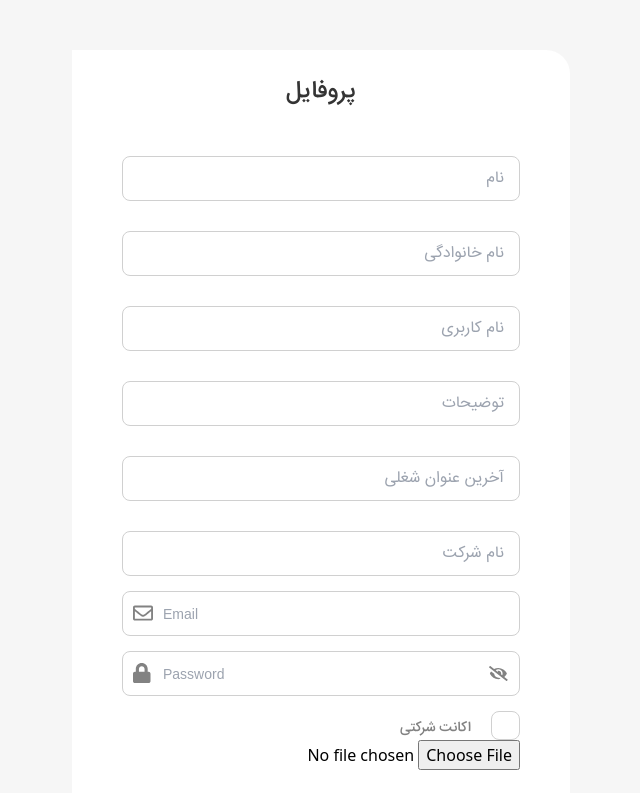
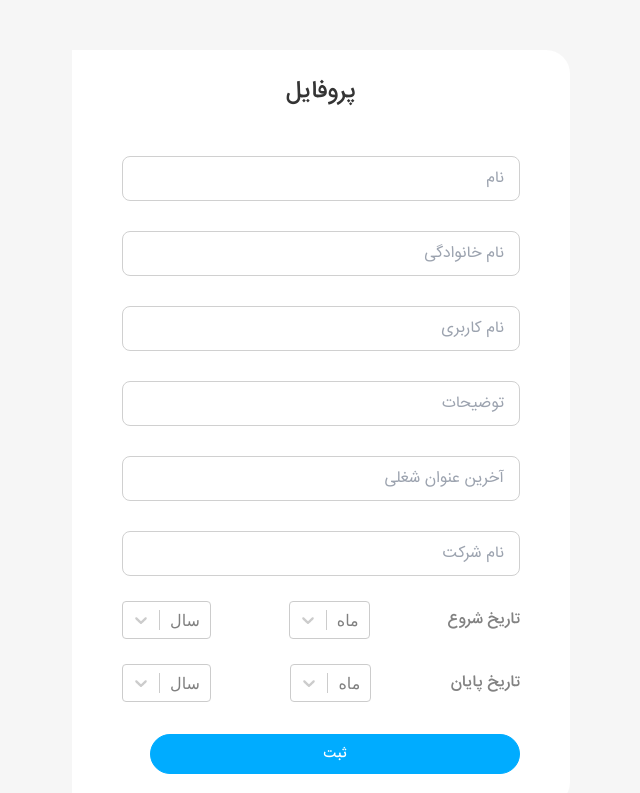
Before and after one commit to PostRahnemaEra/LinkedInFront, a React (Create React App) app: page /userprofile in a window 1280 px wide. Shown: the top 793 px of the page, without its empty margins (319-959 px from the left). Built offline with nearby package versions, Linux system fonts and the light colour scheme.

Commit message:
commit for push

```diff
--- a/src/Pages/Profile/UserProfile/UserProfile.tsx
+++ b/src/Pages/Profile/UserProfile/UserProfile.tsx
@@ -67,10 +67,7 @@ export const UserProfile = () => {
               name={"company"}
               dir={"rtl"}
             />
-            <EmailInput />
-            <PassInput/>
-            <CheckBoxInput name={"اکانت شرکتی"}/>
-            <PictureInput name="test"/>
+            {/* <PictureInput name="test"/> */}
             <ChoiceTimeInput name={"تاریخ شروع"} id={"startedAt"}  />
             <ChoiceTimeInput name={"تاریخ پایان"} id={"finishedAt"} />
             <div className="my-8 mx-auto">
```
